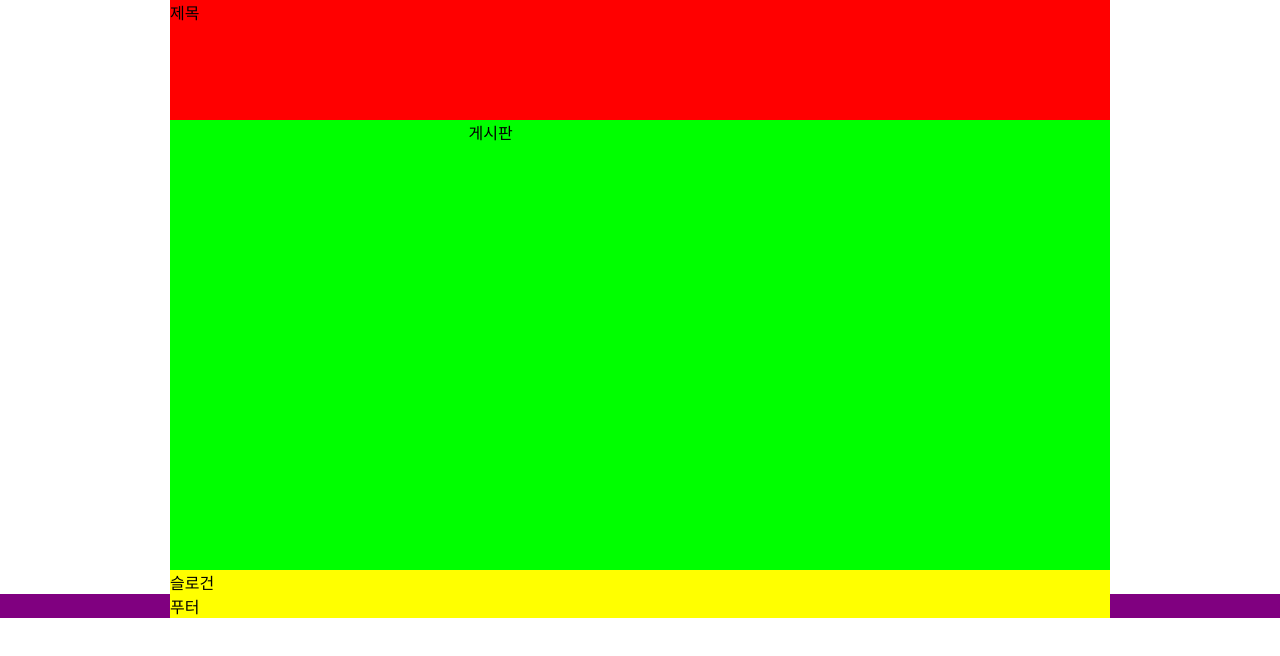
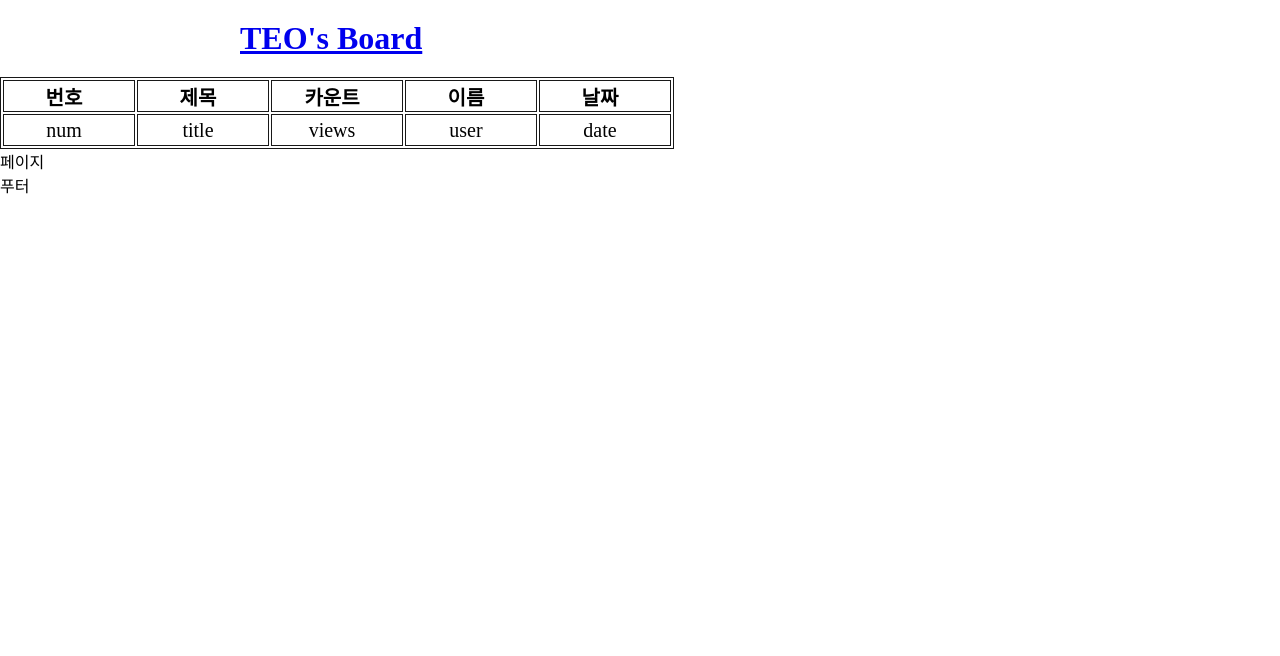
Before and after one commit to Barise/Notice-Board, a plain HTML site: page index.html in a window 1280 px wide. Drawn offline with Linux system fonts and the light colour scheme.

Commit message:
3/27 레이아웃 기초

```diff
--- a/css/style.css
+++ b/css/style.css
@@ -4,44 +4,25 @@
   margin: 0;
   padding: 0;
 }
-.header, .title, .main, .slogan, .footer{
-  background: #ff0;
-  width: 940px;
-  margin: 0 auto;
+
+table {
+  /* border-collapse: collapse; */
+  font-size:15pt;
+  border: 1px solid #181818;
 }
 
-.bg-footer{
-  background : purple;
-}
-/* 헤더 */
-.header{
-  position: relative;
+th,td {
+  padding-right:10px;
+  width:120px;
+  height:30px;
+  border: 1px solid #181818;
 }
 
-/* 비주얼 */
-.title{
-  height: 120px;
-  background:red;
-}
-/* 메인 콘텐츠 */
-.main{
-  background: lime;
-  min-height: 450px;
-  display:flex;
-  justify-content: space-evenly;
-  flex-direction: row;
+h1{
+  margin: 20px;
+  padding-left: 220px;
 }
 
-.group1{
-  background: pink;
-  /* order: 1; */
+td{
+  text-align: center;
 }
-/*
-.group2{
-  background: pink;
-  width:350px;
-}
-.group3{
-  background: pink;
-  width:190px;
-} */
--- a/index.html
+++ b/index.html
@@ -2,18 +2,47 @@
 <html lang="ko-KR">
 <head>
   <meta charset="UTF-8">
-  <link rel="stylesheet" href="css/style.css">
-  <title>웹카페 Web cafe</title>
+   <link rel="stylesheet" href="css/style.css">
+  <title>게시판</title>
 </head>
 <body>
-  <header></header>
-  <div class="title">제목</div>
-  <main class="main">게시판
-    <div class="group group1"></div>
-    <!-- <div class="group group2"></div>
-    <div class="group group3"></div> -->
-  </main>
-  <article class="slogan">슬로건</article>
+  <!-- header -->
+  <header>
+    <h1>
+      <a href="index.html">TEO's Board</a>
+    </h1>
+  </header>
+
+  <!-- contents -->
+  <div class="contents">
+    <!-- button+function -->
+   <div class="function"></div>
+   <!-- notice table -->
+   <table>
+     <tableHead>
+       <tr>
+         <th class="num">번호</th>
+         <th class="title">제목</th>
+         <th class="views">카운트</th>
+         <th class="user">이름</th>
+         <th class="date">날짜</th>
+       </tr>
+     </tableHead>
+     <tableBody>
+       <tr>
+         <td class="num">num</td>
+         <td class="title">title</td>
+         <td class="views">views</td>
+         <td class="user">user</td>
+         <td class="date">date</td>
+       </tr>
+     </tableBody>
+   </table>
+   <!-- numbering -->
+   <div class="numbering">페이지</div>
+  </div>
+
+ <!--footer-->
   <div class="bg-footer">
     <footer class = "footer">푸터</footer>
   </div>
```
